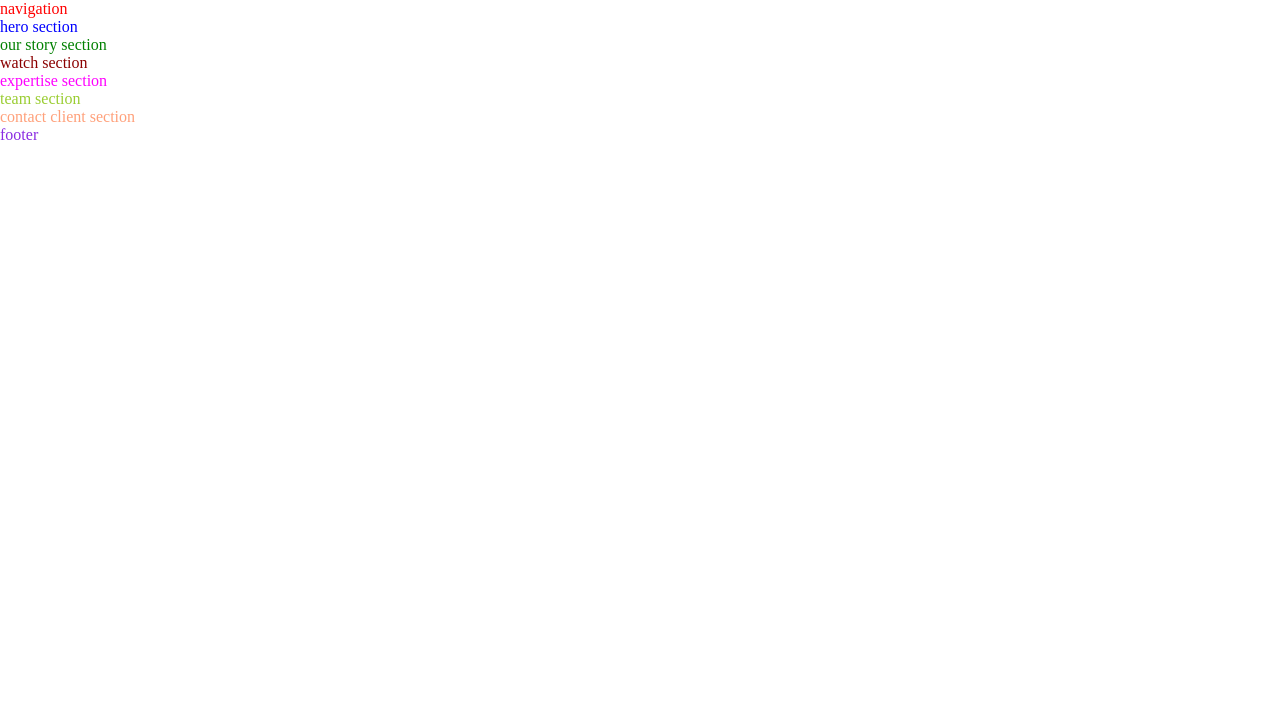
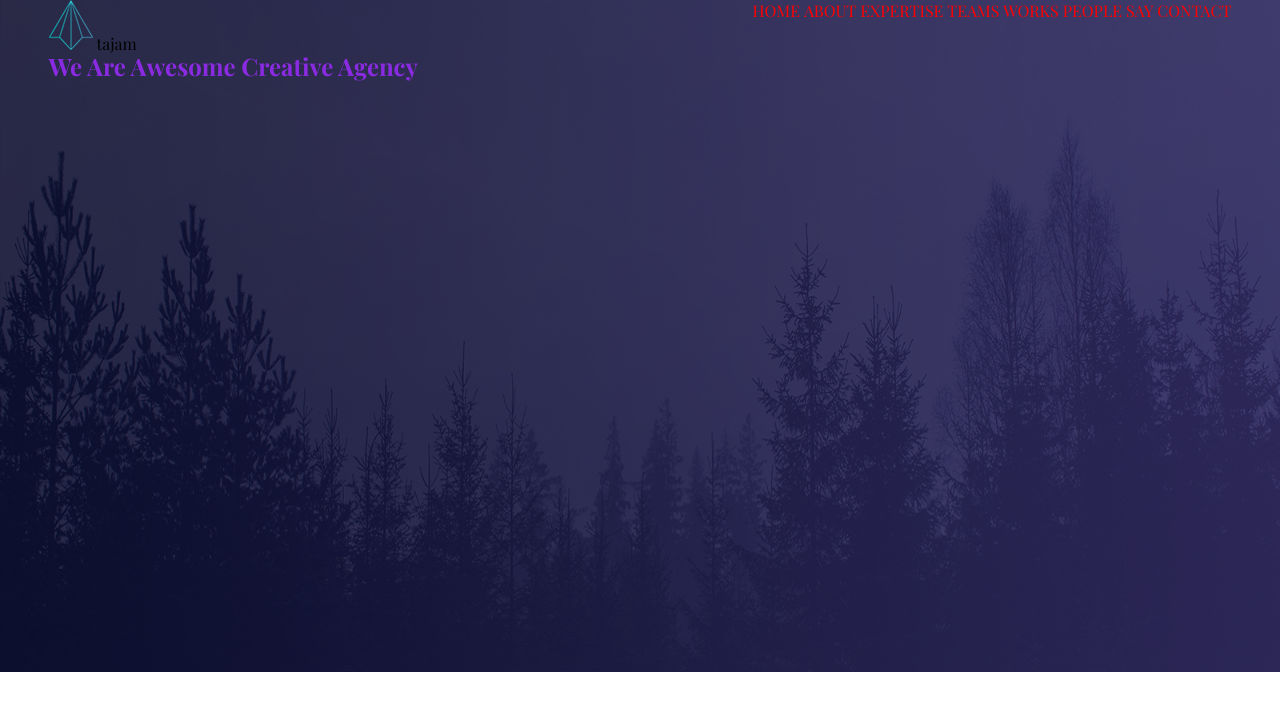
Before and after one commit to Thorn5/psd_to_html, a plain HTML site: page index.html in a window 1280 px wide. Drawn offline with nearby package versions, Linux system fonts and the light colour scheme; a web font is replaced by a local one.

Commit message:
Muddling Through

```diff
--- a/index.html
+++ b/index.html
@@ -6,12 +6,31 @@
     <meta name="viewport" content="width=device-width, initial-scale=1.0">
     <title>PSD to HTML Transform</title>
     <link rel="stylesheet" href="src\script.css">
+    <link rel="preconnect" href="https://fonts.googleapis.com">
+    <link rel="preconnect" href="https://fonts.gstatic.com" crossorigin>
+    <link href="https://fonts.googleapis.com/css2?family=Hammersmith+One&family=Playfair+Display:wght@400;700&family=Roboto:wght@100;300;900&display=swap" rel="stylesheet">
     <script src="src\javascript.js"></script>
 </head>
 <body>
     <header>
-        <nav>navigation</nav>
-        <section id="hero-section">hero section</section>
+        <div class="navHeroGrid">
+            <div class="logoContainer">
+                <div class="logo"><img src="photoshop\design-assets\png\logo.png" alt="logo"> </div>
+                <div class="logoText">tajam</div>
+            </div>
+            <nav class="navFlex">
+                <div class="navFlexItem"><p>HOME</p></div>
+                <div class="navFlexItem"><p>ABOUT</p></div>
+                <div class="navFlexItem"><p>EXPERTISE</p></div>
+                <div class="navFlexItem"><p>TEAMS</p></div>
+                <div class="navFlexItem"><p>WORKS</p></div>
+                <div class="navFlexItem"><p>PEOPLE SAY</p></div>
+                <div class="navFlexItem"><p>CONTACT</p></div>
+            </nav>
+            <section id="hero-section">
+                <div><h1>We Are Awesome Creative Agency</h1></div>
+            </section>
+        </div>
     </header>
     <main>
         <section id="our-story-section">our story section</section>
--- a/src/javascript.js
+++ b/src/javascript.js
@@ -0,0 +1,3 @@
+function passWinSize() {
+    document.getElementById("displayWidth").innerHTML = window.innerWidth;
+   }
--- a/src/script.css
+++ b/src/script.css
@@ -6,8 +6,63 @@ nav {
     color: red;
 }
 
+.navHeroGrid {
+    display: grid;
+    grid-template-columns: 55% auto;
+    grid-template-rows: 50px auto;
+    grid-template-areas:    "logo nav"
+                            "hero hero";
+    position: fixed;
+    font-family: 'Playfair Display', serif;
+    top: 0;
+    left: 0;
+    right: 0;
+    margin-top 0;
+    padding: 0;
+    justify-content: center;
+    background-image: url(../photoshop/design-assets/bgk-header.png);
+    background-size: 100% 100%;
+    height: 672px;
+}
+
+.logoContainer {
+    grid-area: logo;
+    display: flexbox;
+    flex-wrap: wrap;
+    justify-content: center;
+    align-content: center;
+    flex-direction: row;
+    /* background-color: blueviolet; */
+}
+
+.logo {
+    display: inline-flex;
+    width: 44px;
+    height: 50px;
+    /* background-color: darkgoldenrod; */
+}
+
+.logoText {
+    display: inline-flex;
+}
+
+.navFlex {
+    grid-area: nav;
+    display: flexbox;
+    flex-wrap: wrap;
+    grid-column-start: 2;
+    grid-column-end: -1;
+    /* background-color: aqua; */
+}
+
+.navFlexItem {
+    display: inline-flex;
+}
+
 #hero-section {
-    color: blue;
+    display: flex;
+    grid-area: hero;
+    color: blueviolet;
 }
 
 #our-story-section {
```
